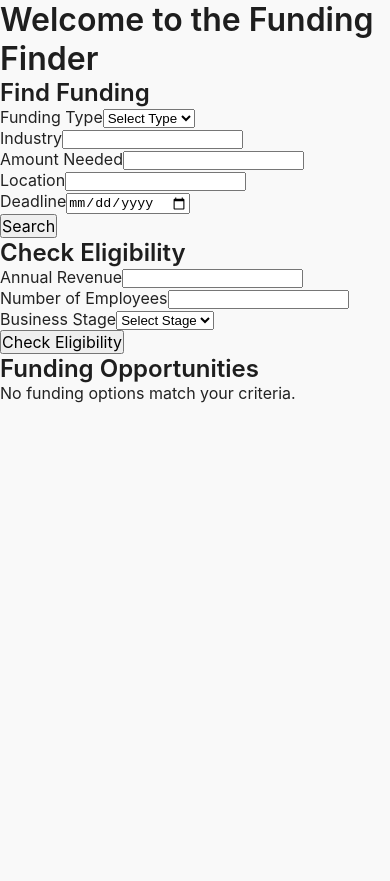
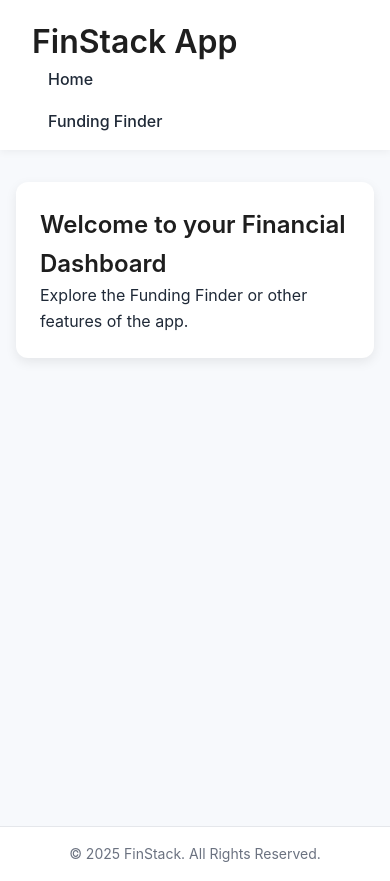
Before and after one commit to acstumler/finstack-app, a React (Create React App) app: page / in a window 390 px wide. Before the commit the page ends 844 px from the top, so only its background shows below. Built offline with nearby package versions, Linux system fonts and the light colour scheme.

Commit message:
Updated Funding Finder module and styling

```diff
--- a/src/App.css
+++ b/src/App.css
@@ -59,6 +59,12 @@ button:hover {
 }
 
 /* Layout */
+.app-container {
+  display: flex;
+  flex-direction: column;
+  min-height: 100vh;
+}
+
 .main-content {
   padding: 2rem 1rem;
   min-height: 80vh;
@@ -93,11 +99,23 @@ button:hover {
   background-color: rgba(37, 99, 235, 0.1);
 }
 
-footer {
-  text-align: center;
-  padding: 1rem 0;
-  color: #6b7280;
-  font-size: 0.875rem;
+/* Funding Finder Page */
+.funding-finder {
+  background-color: #ffffff;
+  padding: 2rem;
+  border-radius: 12px;
+  box-shadow: 0 4px 12px rgba(0, 0, 0, 0.08);
+  margin-top: 2rem;
+}
+
+.funding-finder-form {
+  margin-top: 20px;
+}
+
+.eligibility-result {
+  margin-top: 20px;
+  font-weight: bold;
+  color: green;
 }
 
 /* Animations */
@@ -115,3 +133,38 @@ footer {
     transform: translateY(0);
   }
 }
+
+/* Footer */
+footer {
+  text-align: center;
+  padding: 1rem 0;
+  color: #6b7280;
+  font-size: 0.875rem;
+  background-color: #ffffff;
+  border-top: 1px solid #e5e7eb;
+}
+
+footer p {
+  margin: 0;
+}
+
+/* Mobile Responsiveness */
+@media (max-width: 768px) {
+  .navbar {
+    flex-direction: column;
+    align-items: flex-start;
+  }
+
+  .nav-links {
+    flex-direction: column;
+    gap: 1rem;
+  }
+
+  .funding-finder {
+    padding: 1.5rem;
+  }
+
+  .container {
+    padding: 1rem;
+  }
+}
--- a/src/App.js
+++ b/src/App.js
@@ -1,14 +1,20 @@
 import React, { useState } from 'react';
+import { BrowserRouter as Router, Route, Switch, Link } from 'react-router-dom';
+import './App.css'; // Importing the existing styles
+
+// Import Funding Finder components
 import SearchTool from './components/FundingFinder/SearchTool';
 import EligibilityChecker from './components/FundingFinder/EligibilityChecker';
 import ResultsDisplay from './components/FundingFinder/ResultsDisplay';
+
+// Import mock funding data
 import fundingOptions from './data/fundingOptions';
 
 const App = () => {
   const [searchResults, setSearchResults] = useState([]);
   const [eligibilityResult, setEligibilityResult] = useState("");
 
-  // Handle Search based on user input in the Search Tool
+  // Handle Search functionality
   const handleSearch = (searchQuery) => {
     const filteredFunding = fundingOptions.filter(funding => {
       return (
@@ -22,9 +28,8 @@ const App = () => {
     setSearchResults(filteredFunding);
   };
 
-  // Handle eligibility check based on user business details
+  // Handle Eligibility Check functionality
   const handleEligibilityCheck = (financialDetails) => {
-    // Example eligibility check logic
     if (financialDetails.revenue < 1000000 && financialDetails.employees < 50) {
       setEligibilityResult("Eligible for Small Business Loan");
     } else {
@@ -33,21 +38,56 @@ const App = () => {
   };
 
   return (
-    <div>
-      <h1>Welcome to the Funding Finder</h1>
+    <Router>
+      <div className="app-container">
+        <header className="navbar">
+          <h1>FinStack App</h1>
+          <nav>
+            <ul className="nav-links">
+              <li><Link to="/" className="nav-link">Home</Link></li>
+              <li><Link to="/funding-finder" className="nav-link">Funding Finder</Link></li>
+              {/* Add other links for your other features here */}
+            </ul>
+          </nav>
+        </header>
 
-      {/* Search Tool for filtering funding options */}
-      <SearchTool onSearch={handleSearch} />
+        <main className="main-content">
+          <Switch>
+            <Route exact path="/" render={() => (
+              <div className="card">
+                <h2>Welcome to your Financial Dashboard</h2>
+                <p>Explore the Funding Finder or other features of the app.</p>
+                {/* Other features of your app can go here */}
+              </div>
+            )} />
 
-      {/* Eligibility Checker for determining user's eligibility for funding */}
-      <EligibilityChecker onCheckEligibility={handleEligibilityCheck} />
+            {/* Funding Finder Page */}
+            <Route path="/funding-finder" render={() => (
+              <div className="card funding-finder">
+                <h2>Find Funding Opportunities</h2>
+                <div className="funding-finder-form">
+                  {/* Search Tool for Funding */}
+                  <SearchTool onSearch={handleSearch} />
 
-      {/* Display eligibility result */}
-      {eligibilityResult && <p>{eligibilityResult}</p>}
+                  {/* Eligibility Checker */}
+                  <EligibilityChecker onCheckEligibility={handleEligibilityCheck} />
 
-      {/* Display the filtered search results */}
-      <ResultsDisplay results={searchResults} />
-    </div>
+                  {/* Eligibility Result */}
+                  {eligibilityResult && <div className="eligibility-result">{eligibilityResult}</div>}
+
+                  {/* Results Display */}
+                  <ResultsDisplay results={searchResults} />
+                </div>
+              </div>
+            )} />
+          </Switch>
+        </main>
+
+        <footer>
+          <p>&copy; 2025 FinStack. All Rights Reserved.</p>
+        </footer>
+      </div>
+    </Router>
   );
 };
 
```
